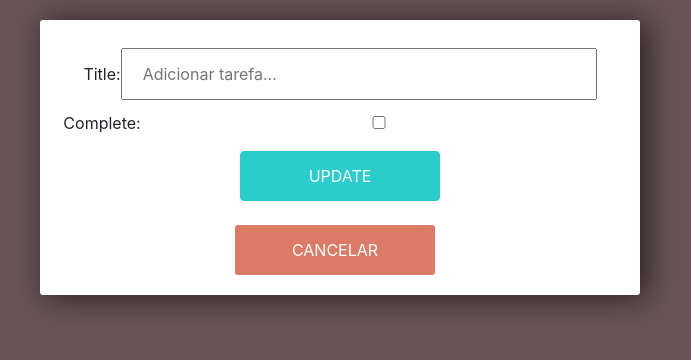
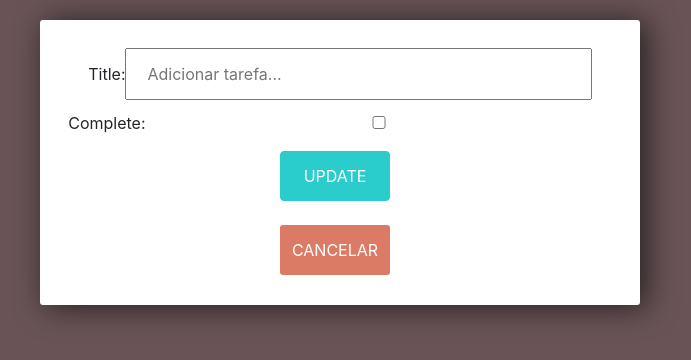
Before and after one commit to ifam-polo/julia-ProjToDoList, a Django app: template task/templates/task/update_task.html in a window 1280 px wide. Shown: the top 360 px of the page, without its empty margins (300-991 px from the left). Run offline with Django 3.2, Linux system fonts and the light colour scheme; the template is opened without the code that fills it: values that come from a table or form of the project are taken from there, others are empty; some libraries are stand-ins or nearby versions.

Commit message:
esfinalização da estilização

```diff
--- a/task/templates/task/lista.html
+++ b/task/templates/task/lista.html
@@ -53,7 +53,7 @@
     {% csrf_token %}
 
     {{form.title}}
-    <input class="btn btn-info" type="submit" name="Create task">
+    <input class="btn btn-info" type="submit" name="Create task" value="Adicionar tarefa">
 </form>
 <div class="todo-list">
     {% for task in tasks %}
--- a/task/templates/task/update_task.html
+++ b/task/templates/task/update_task.html
@@ -11,6 +11,7 @@
 		margin: 8px 0;
 		box-sizing: border-box;
 		display: inline-block;
+
 	}
 
     .center-column{
@@ -21,23 +22,29 @@
 		border-radius: 3px;
 		box-shadow: 6px 2px 30px 0px rgba(15, 15, 15, 0.75);
 		text-align: center;
+		display: flex;
+		justify-content: center;
+		align-items: center;
+		flex-wrap: wrap;
 	}
 
 	.btn-info {
 		display: inline-block;
     	height: 50px;
-		width: 200px;
+		width: 110px;
 		background-color: #2acccc;
 		border-color: #2acccc;
 		vertical-align: middle;
+		margin-right: 10px;
 	}
 
 	a {
 		display: inline-block;
 		vertical-align: middle;
-		width: 200px;
+		width: 110px;
 		height: 50px;
     	margin-right: 10px;
+		margin-bottom: 10px;
 		color: #fff;
 		background-color: #db7b65;
 		border-radius: 3px;
```
Also changed, not shown: db.sqlite3.
